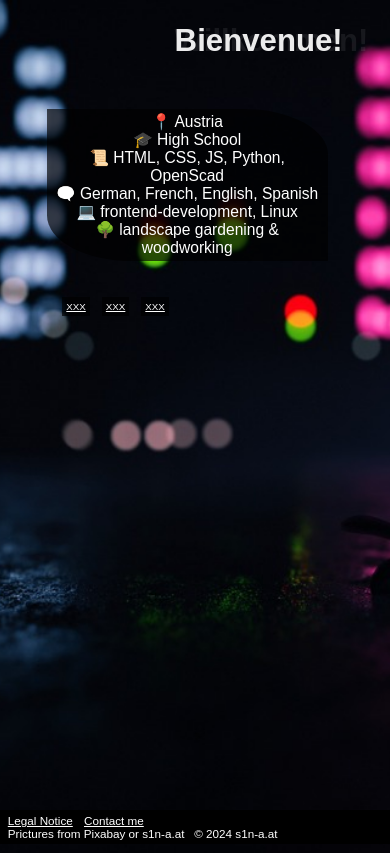
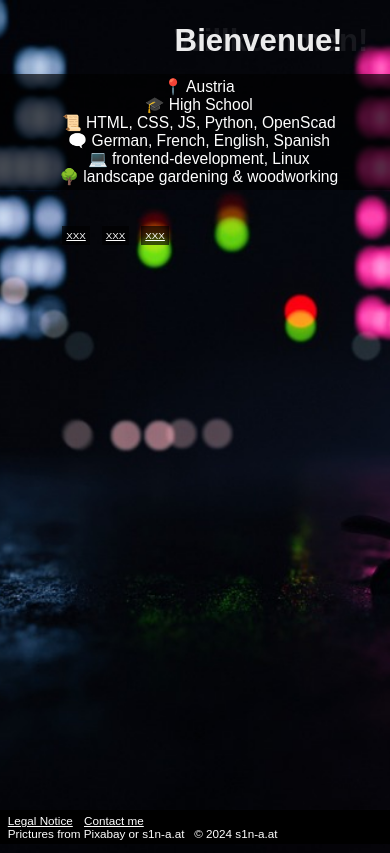
Before and after one commit to s1n-a/s1n-a.github.io, a plain HTML site: page index.html in a window 390 px wide. Drawn offline with Linux system fonts and the light colour scheme.

Commit message:
Update style.css

```diff
--- a/style.css
+++ b/style.css
@@ -157,10 +157,12 @@ a {
     }
     #about {
         margin-left: 35vw;
-        margin-top: 12vw;
         font-size: 4vw;
-        width: 70vw;
-        margin-left: 12vw;
+    	width: 100%;
+        margin-left: 0;
+        margin-right: 0;
+        border-radius: 0;
+
     }
     #points {
         margin-top: 9vw;
```
